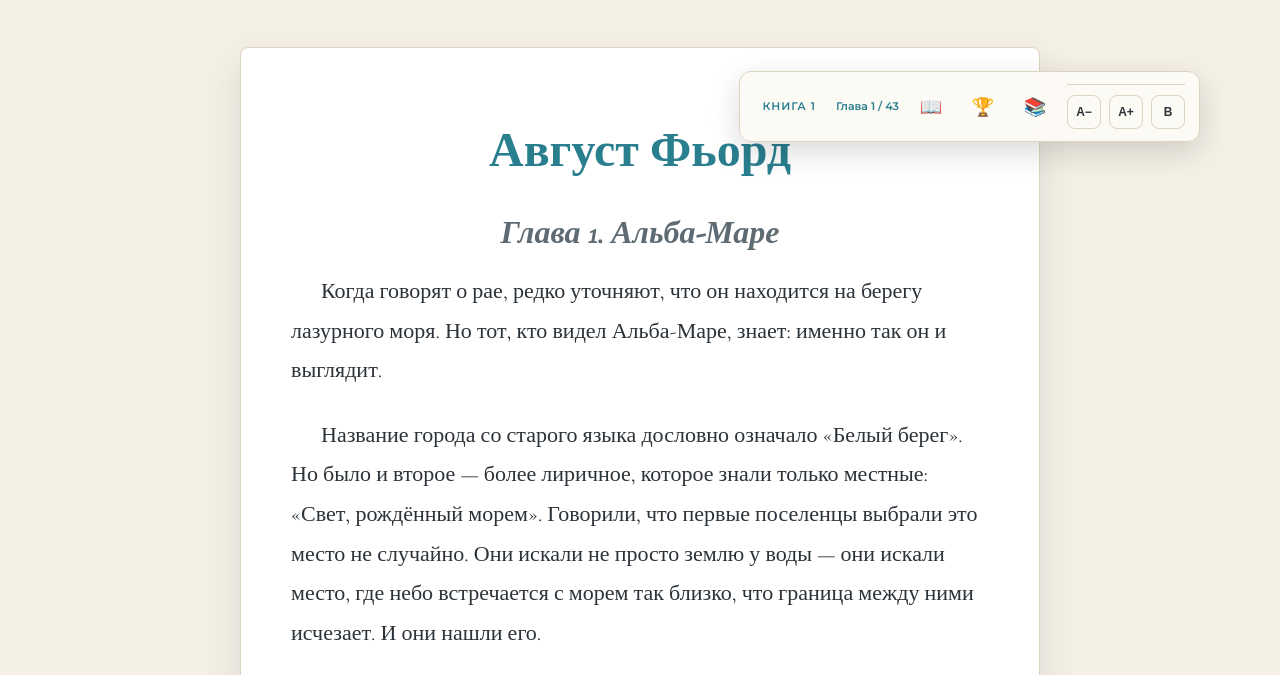
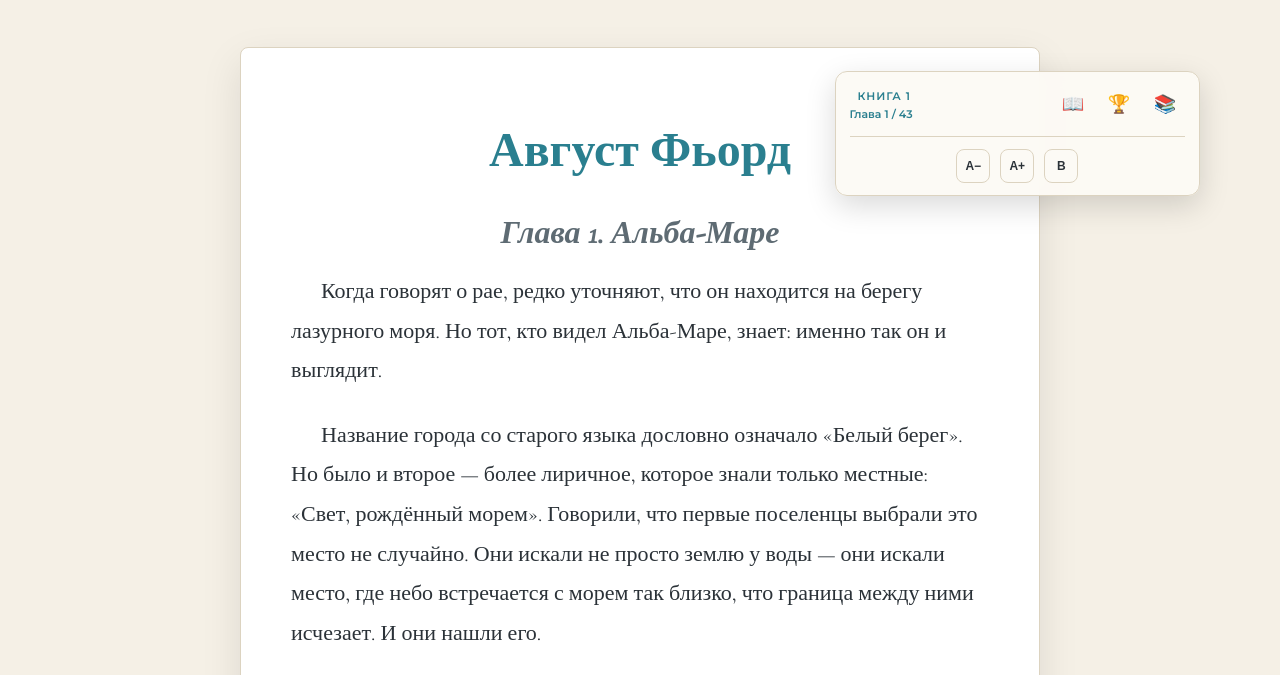
Before and after one commit to steelscorpion19961511-code/alba-mare, a plain HTML site: page reader.html in a window 1280 px wide. Shown: the part 109-784 px from the top of the page. Drawn offline with nearby package versions, Linux system fonts and the light colour scheme.

Commit message:
Add files via upload

```diff
--- a/style.css
+++ b/style.css
@@ -21,7 +21,6 @@ body {
     color: var(--text-main);
     line-height: 1.7;
     overflow-x: hidden;
-    background-image:
 }
 
 h1, h2, h3, h4, .serif { font-family: 'Cormorant Garamond', serif; font-weight: 600; }
@@ -213,14 +212,14 @@ footer a { color: var(--accent-sea); text-decoration: none; font-weight: 600; }
 /* ========================================= */
 /* --- ПАНЕЛЬ ИНСТРУМЕНТОВ ЧИТАЛКИ (ПАРЯЩАЯ) --- */
 /* ========================================= */
-.floating-controls { position: fixed !important; top: 180px !important; right: 80px !important; transform: none !important; z-index: 3000; background: rgba(252, 250, 245, 0.95); backdrop-filter: blur(10px); -webkit-backdrop-filter: blur(10px); border: 1px solid var(--border-color); border-radius: 12px; padding: 12px 14px; display: flex !important; flex-direction: row !important; align-items: center; gap: 12px; box-shadow: 0 10px 30px rgba(0, 0, 0, 0.15); transition: all 0.3s ease; min-width: 300px; }
-.floating-controls .left-zone, .floating-controls .right-zone { display: flex; flex-direction: row; align-items: center; gap: 12px; width: auto; }
-.floating-controls .left-zone { border-bottom: none; padding-bottom: 0; }
+.floating-controls { position: fixed; top: 50%; right: 20px; transform: translateY(-50%); z-index: 3000; background: rgba(252, 250, 245, 0.95); backdrop-filter: blur(10px); -webkit-backdrop-filter: blur(10px); border: 1px solid var(--border-color); border-radius: 12px; padding: 15px 10px; display: flex; flex-direction: column; align-items: center; gap: 15px; box-shadow: 0 10px 30px rgba(0, 0, 0, 0.15); transition: all 0.3s ease; }
+.floating-controls .left-zone, .floating-controls .right-zone { display: flex; flex-direction: column; align-items: center; gap: 10px; width: 100%; }
+.floating-controls .left-zone { border-bottom: 1px solid var(--border-color); padding-bottom: 10px; }
 .chapter-progress-label { font-family: 'Montserrat', sans-serif; font-size: 11px; font-weight: 600; color: var(--accent-sea); text-align: center; white-space: normal; line-height: 1.2; padding: 0; }
 .floating-controls .tool-btn { background: transparent; border: 1px solid transparent; padding: 8px; border-radius: 8px; cursor: pointer; font-size: 18px; color: var(--text-muted); display: flex; align-items: center; justify-content: center; transition: all 0.2s ease; width: 40px; height: 40px; }
 .floating-controls .tool-btn span { display: none; }
 .floating-controls .tool-btn:hover { background: var(--bg-paper); border-color: var(--border-color); color: var(--accent-sea); transform: scale(1.1); }
-.font-sizer { display: flex !important; flex-direction: row !important; gap: 8px; margin-left: 0; border-top: 1px solid var(--border-color); padding-top: 10px; width: 100%; align-items: center; justify-content: center; }
+.font-sizer { display: flex; flex-direction: column; gap: 5px; margin-left: 0; border-top: 1px solid var(--border-color); padding-top: 10px; width: 100%; align-items: center; }
 .font-sizer button { width: 34px; height: 34px; border-radius: 8px; border: 1px solid var(--border-color); background: var(--bg-paper); color: var(--text-main); font-size: 12px; font-weight: 600; cursor: pointer; display: flex; align-items: center; justify-content: center; transition: all 0.2s; }
 .font-sizer button:hover { background: var(--accent-sand); color: #fff; border-color: var(--accent-sand); }
 body.dark-mode .floating-controls { background: rgba(17, 34, 51, 0.95); border-color: #2a3f4d; box-shadow: 0 10px 30px rgba(0, 0, 0, 0.4); }
@@ -230,6 +229,9 @@ body.dark-mode .floating-controls .tool-btn:hover { background: #1a2f3a; border-
 body.dark-mode .font-sizer button { background: #1a2f3a; border-color: #2a3f4d; color: var(--accent-sand); }
 body.dark-mode .font-sizer button:hover { background: var(--accent-sand); color: #0b1a26; border-color: var(--accent-sand); }
 
+/* ========================================= */
+/* --- ВЫПАДАЮЩЕЕ МЕНЮ "ПОДЕЛИТЬСЯ" --- */
+/* ========================================= */
 /* ========================================= */
 /* --- МОДАЛЬНОЕ ОКНО "СПАСИБО" И ИСКРЫ --- */
 /* ========================================= */
@@ -458,6 +460,7 @@ body.dark-mode .status-badge.done { color: #7fd48a; border-color: rgba(127, 212,
     margin-bottom: 10px;
 }
 
+
 /* --- Кораблик в логотипе (общий) --- */
 .deco-ship { display: inline-block; width: 72px; filter: drop-shadow(0 4px 8px rgba(0, 0, 0, 0.25)); }
 .deco-ship svg { display: block; width: 60%; height: auto; animation: deco-ship-bob 5s ease-in-out infinite; }
@@ -465,3 +468,51 @@ body.dark-mode .status-badge.done { color: #7fd48a; border-color: rgba(127, 212,
   0%, 100% { transform: translateY(0) rotate(-2deg); }
   50%      { transform: translateY(-6px) rotate(2deg); }
 }
+
+
+/* ========================================= */
+/* --- ПАНЕЛЬ ИНСТРУМЕНТОВ: ДВУХЪЯРУСНАЯ РАСКЛАДКА --- */
+/* Верхний ярус: инфо о книге (слева) + кнопки-иконки (справа).
+   Линия — на всю ширину панели. Нижний ярус: A− A+ B по центру. */
+/* ========================================= */
+.floating-controls {
+    position: fixed !important;
+    top: 180px !important;
+    right: 80px !important;
+    transform: none !important;
+    flex-direction: row !important;
+    flex-wrap: wrap;
+    align-items: center;
+    justify-content: flex-end;
+    row-gap: 8px;
+    column-gap: 6px;
+    padding: 12px 14px;
+}
+.floating-controls .left-zone {
+    flex-direction: column !important;
+    align-items: flex-start !important;
+    width: auto !important;
+    gap: 2px;
+    border-bottom: none;
+    padding-bottom: 0;
+    margin-right: auto;
+}
+.floating-controls .right-zone {
+    display: contents !important;
+}
+.floating-controls .tool-btn {
+    order: 1;
+    margin: 0;
+}
+.floating-controls .font-sizer {
+    order: 10;
+    flex-direction: row !important;
+    width: 100% !important;
+    justify-content: center !important;
+    align-items: center;
+    gap: 10px;
+    margin-left: 0;
+    border-top: 1px solid var(--border-color);
+    padding-top: 12px;
+    margin-top: 4px;
+}
```
